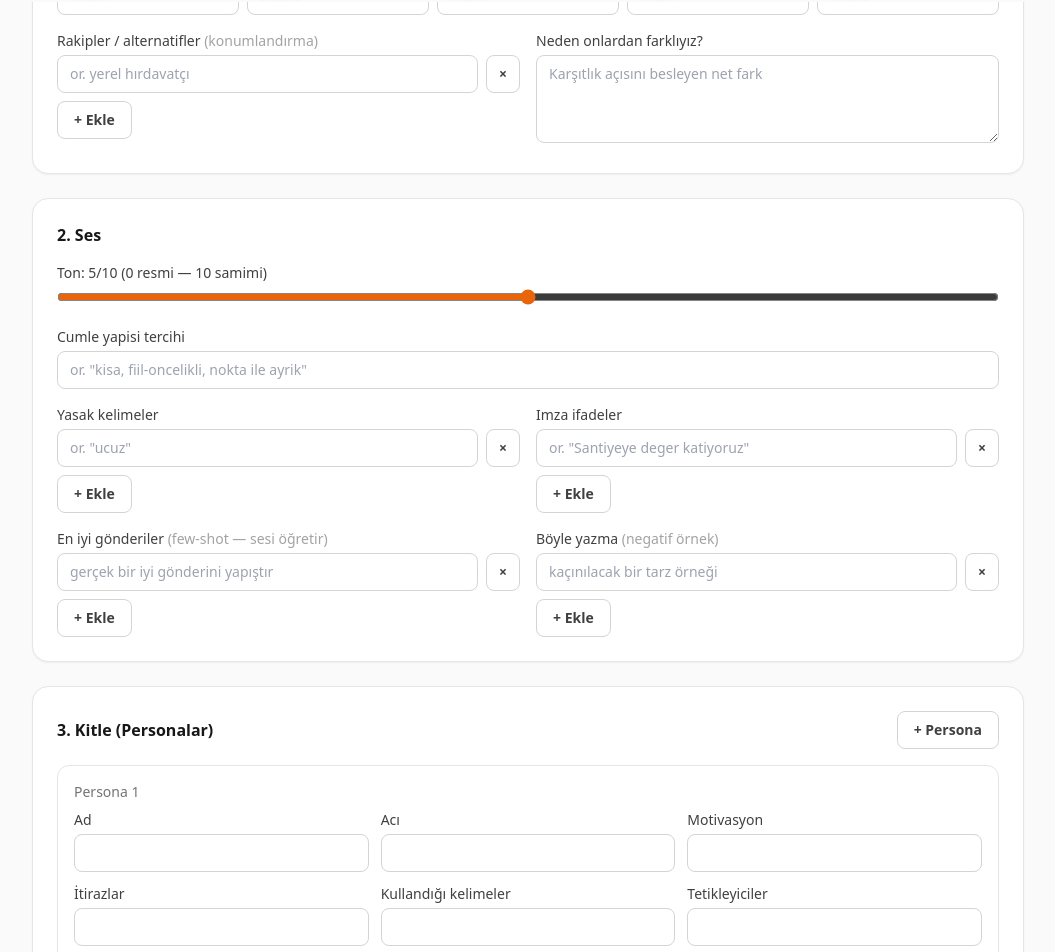
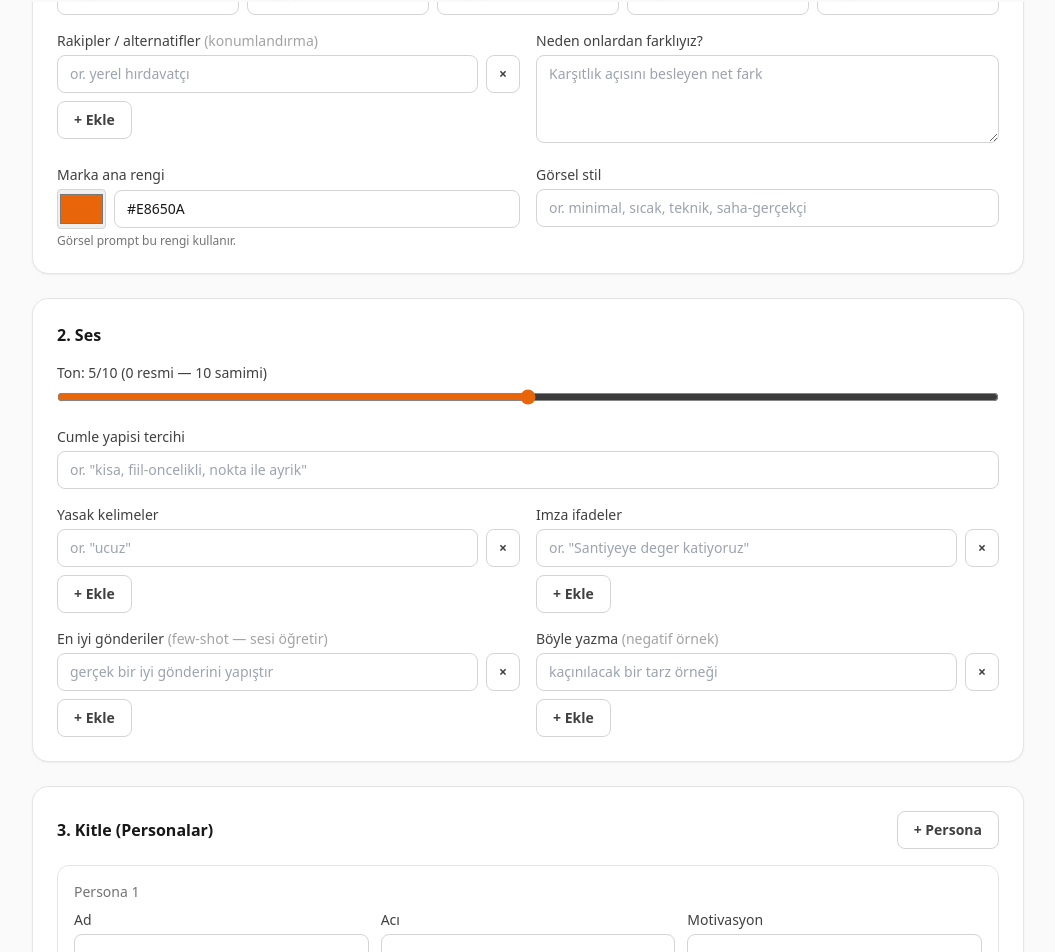
Before and after one commit to ahyazgan/pazarlama, a Next.js app: page /brand in a window 1280 px wide. Shown: the part 798-1750 px from the top of the page, without its empty margins (112-1167 px from the left). Built offline with nearby package versions, Linux system fonts and the light colour scheme.

Commit message:
feat: gorsel kimlik (marka rengi + stil) — gorsel prompt artik marka rengini kullanir + skor normalize

```diff
--- a/src/app/brand/page.tsx
+++ b/src/app/brand/page.tsx
@@ -164,6 +164,41 @@ export default function BrandPage() {
                 set({ identity: { ...brand.identity, differentiation: e.target.value } })
               }
               placeholder="Karşıtlık açısını besleyen net fark"
+            />
+          </div>
+        </div>
+        <div className="grid gap-4 sm:grid-cols-2">
+          <div>
+            <label className="label">Marka ana rengi</label>
+            <div className="flex items-center gap-2">
+              <input
+                type="color"
+                className="h-10 w-14 rounded border border-neutral-300"
+                value={brand.identity.primaryColor || "#E8650A"}
+                onChange={(e) =>
+                  set({ identity: { ...brand.identity, primaryColor: e.target.value } })
+                }
+              />
+              <input
+                className="input"
+                value={brand.identity.primaryColor ?? ""}
+                onChange={(e) =>
+                  set({ identity: { ...brand.identity, primaryColor: e.target.value } })
+                }
+                placeholder="#E8650A"
+              />
+            </div>
+            <p className="hint">Görsel prompt bu rengi kullanır.</p>
+          </div>
+          <div>
+            <label className="label">Görsel stil</label>
+            <input
+              className="input"
+              value={brand.identity.visualStyle ?? ""}
+              onChange={(e) =>
+                set({ identity: { ...brand.identity, visualStyle: e.target.value } })
+              }
+              placeholder="or. minimal, sıcak, teknik, saha-gerçekçi"
             />
           </div>
         </div>
--- a/src/lib/brain-score.ts
+++ b/src/lib/brain-score.ts
@@ -88,6 +88,12 @@ export function brainScore(brand: Brand): BrainScore {
       hint: "Rakipleri ve 'neden farklıyız'ı yaz — karşıtlık açısını besler.",
     },
     {
+      label: "Görsel kimlik",
+      points: 5,
+      filled: has(id.primaryColor) && has(id.visualStyle),
+      hint: "Markanın ana rengini ve görsel stil notunu gir.",
+    },
+    {
       label: "Persona (acı + motivasyon)",
       points: 10,
       filled: !!firstPersona && has(firstPersona.pain) && has(firstPersona.motivation),
@@ -117,7 +123,9 @@ export function brainScore(brand: Brand): BrainScore {
     },
   ];
 
-  const score = checks.reduce((s, c) => s + (c.filled ? c.points : 0), 0);
+  const got = checks.reduce((s, c) => s + (c.filled ? c.points : 0), 0);
+  const total = checks.reduce((s, c) => s + c.points, 0);
+  const score = Math.round((got / total) * 100);
   const level: BrainScore["level"] =
     score >= 80 ? "guclu" : score >= 60 ? "iyi" : score >= 35 ? "orta" : "zayif";
   const missing = checks
--- a/src/lib/brand-store.ts
+++ b/src/lib/brand-store.ts
@@ -21,6 +21,8 @@ export function emptyBrand(): Brand {
       personality: ["", "", "", "", ""],
       competitors: [""],
       differentiation: "",
+      primaryColor: "#E8650A",
+      visualStyle: "",
     },
     voice: {
       tone: 5,
@@ -63,6 +65,8 @@ export const HAMMADDEM_SAMPLE: Brand = {
     competitors: ["yerel hirdavatçi", "tek tedarikçiyle çalismak"],
     differentiation:
       "Tek pazaryerinde dogrulanmis çok tedarikçi + garantili teslim suresi; tek bir bayiye baglilik yok.",
+    primaryColor: "#E8650A",
+    visualStyle: "Net, teknik, saha-gerçekçi; turuncu vurgu, beyaz alan.",
   },
   voice: {
     tone: 4,
--- a/src/lib/demo.ts
+++ b/src/lib/demo.ts
@@ -22,6 +22,8 @@ export function buildDemoPackage(req: GenerateRequest): ContentPackage {
   const personaPain = persona?.pain || "öncelikli sorun";
   const angleLabel = ANGLE_LABELS[angle];
   const trendNote = req.trend?.trim() ? ` Güncel bağlam: ${req.trend.trim()}.` : "";
+  const color = brand.identity.primaryColor?.trim() || "#E8650A";
+  const vstyle = brand.identity.visualStyle?.trim();
 
   return {
     topic,
@@ -33,7 +35,7 @@ export function buildDemoPackage(req: GenerateRequest): ContentPackage {
       instagram: {
         caption: `${topic} — ${personaName} için fark yaratan nokta. ${sig}. ${angleLabel} açısıyla: ${personaPain} çözülür. (${num})${trendNote}`,
         firstComment: `#${slug(brand.name)} #${slug(t0)} #${slug(t1)} #${slug(sector.sector)} #içerik`,
-        imagePrompt: `Kare format, marka rengi #E8650A vurgulu. Sahne: "${topic}" temasını ${t0} ve ${t1} öğeleriyle anlatan temiz, profesyonel kompozisyon. ${brand.name} kimliğiyle tutarlı; metin alanı sol üstte. (demo görsel prompt)`,
+        imagePrompt: `Kare format, marka rengi ${color} vurgulu${vstyle ? `, stil: ${vstyle}` : ""}. Sahne: "${topic}" temasını ${t0} ve ${t1} öğeleriyle anlatan temiz, profesyonel kompozisyon. ${brand.name} kimliğiyle tutarlı; metin alanı sol üstte. (demo görsel prompt)`,
         altText: `${brand.name} için ${topic} konulu, ${t0} öğesini öne çıkaran görsel.`,
       },
       tiktok: {
--- a/src/lib/platform-dna.ts
+++ b/src/lib/platform-dna.ts
@@ -27,7 +27,7 @@ export const PLATFORM_DNA: Record<PlatformId, PlatformDNA> = {
     rules: [
       "Caption hedefi ~125 karakter (max ~300).",
       "Hashtag ilk yorumda, 8-15 adet, sektör+niş karışık.",
-      "Görsel prompt: kare format, marka rengi #E8650A, kompozisyon + character-consistency notu.",
+      "Görsel prompt: kare format, marka beynindeki ana rengi kullan, kompozisyon + character-consistency notu.",
       "Alt-text erişilebilirlik için doldurulmalı.",
     ],
   },
--- a/src/lib/prompt.ts
+++ b/src/lib/prompt.ts
@@ -64,6 +64,11 @@ export function buildUserPrompt(req: GenerateRequest): string {
     }`,
   );
   lines.push(`Ton kurallari: ${toneDirectives(brand.voice.tone)}`);
+  const color = brand.identity.primaryColor?.trim() || "#E8650A";
+  const vstyle = brand.identity.visualStyle?.trim();
+  lines.push(
+    `Gorsel kimlik: marka ana rengi ${color}${vstyle ? `; gorsel stil: ${vstyle}` : ""}. Gorsel prompt'ta bu rengi ve stili kullan.`,
+  );
   if (brand.voice.bannedWords.filter(Boolean).length) {
     lines.push(
       `YASAK kelimeler (asla kullanma): ${brand.voice.bannedWords.filter(Boolean).join(", ")}`,
--- a/src/lib/types.ts
+++ b/src/lib/types.ts
@@ -29,6 +29,8 @@ export interface BrandIdentity {
   personality: string[]; // 5 sifat
   competitors?: string[]; // rakipler
   differentiation?: string; // neden onlardan farkliyiz (karsitlik acisini besler)
+  primaryColor?: string; // marka ana rengi (hex) — gorsel prompt'ta kullanilir
+  visualStyle?: string; // gorsel stil notu (ör. minimal, sicak, teknik)
 }
 
 export interface BrandVoice {
```
Also changed, not shown: 2 other files (tests, documents, lock files or other folders).
